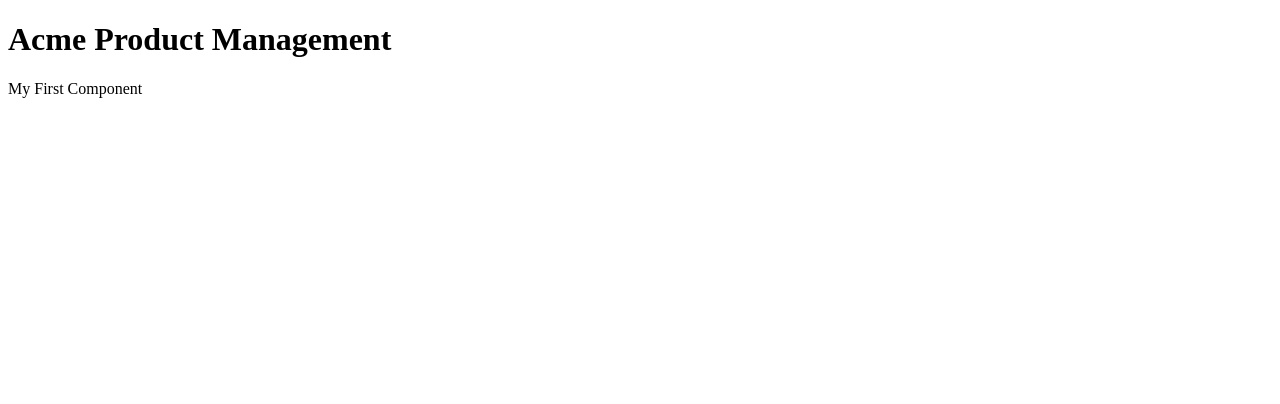
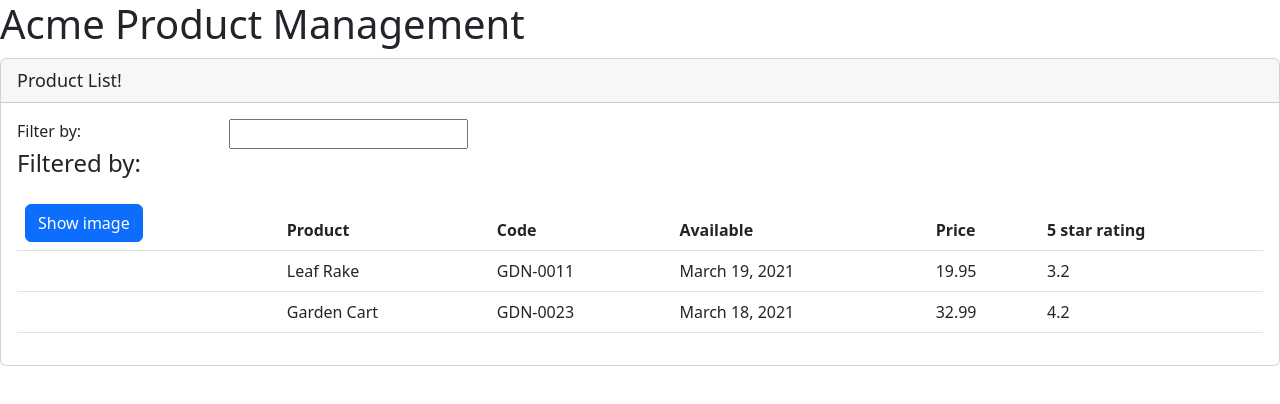
Before and after one commit to Runekid/angular_course, an Angular app in the folder APM-Start/: page / in a window 1280 px wide. Shown: the top 404 px of the page. Built offline with nearby package versions, Linux system fonts and the light colour scheme.

Commit message:
chapter 5 templates, interpolation and directives - done

```diff
--- a/APM-Start/package.json
+++ b/APM-Start/package.json
@@ -18,6 +18,8 @@
     "@angular/platform-browser": "^14.0.0",
     "@angular/platform-browser-dynamic": "^14.0.0",
     "@angular/router": "^14.0.0",
+    "bootstrap": "^5.2.3",
+    "font-awesome": "^4.7.0",
     "rxjs": "~7.5.0",
     "tslib": "^2.3.0",
     "zone.js": "~0.11.4"
--- a/APM-Start/src/app/app.component.ts
+++ b/APM-Start/src/app/app.component.ts
@@ -5,7 +5,7 @@
   template: `
   <div>
     <h1>{{pageTitle}}</h1>
-    <div>My First Component</div>
+    <pm-products></pm-products>
   </div>
   `,
 })
--- a/APM-Start/src/app/app.module.ts
+++ b/APM-Start/src/app/app.module.ts
@@ -2,10 +2,12 @@
 import { BrowserModule } from '@angular/platform-browser';
 
 import { AppComponent } from './app.component';
+import { ProductListComponent } from './products/product-list.component';
 
 @NgModule({
   declarations: [
-    AppComponent
+    AppComponent,
+    ProductListComponent
   ],
   imports: [
     BrowserModule
--- /dev/null
+++ b/APM-Start/src/app/products/product-list.component.html
@@ -0,0 +1,43 @@
+<div class="card">
+    <div class="card-header">
+        {{pageTitle}}
+    </div>
+    <div class="card-body">
+        <div class="row">
+            <div class="col-md-2">Filter by:</div>
+            <div class="col-md-4">
+                <input type="text" />
+            </div>
+        </div>
+        <div class="row">
+            <div class="col-md-6">
+                <h4>Filtered by:</h4>
+            </div>
+        </div>
+        <div class="table-responsive">
+            <table class="table" *ngIf="products.length">
+                <thead>
+                    <tr>
+                        <th>
+                            <button class="btn btn-primary">Show image</button>
+                        </th>
+                        <th>Product</th>
+                        <th>Code</th>
+                        <th>Available</th>
+                        <th>Price</th>
+                        <th>5 star rating</th>
+                </thead>
+                <tbody>
+                    <tr *ngFor='let product of products'>
+                        <td></td>
+                        <td>{{product.productName}}</td>
+                        <td>{{product.productCode}}</td>
+                        <td>{{product.releaseDate}}</td>
+                        <td>{{product.price}}</td>
+                        <td>{{product.starRating}}</td>
+                    </tr>
+                </tbody>
+            </table>
+        </div>
+    </div>
+</div>
--- /dev/null
+++ b/APM-Start/src/app/products/product-list.component.ts
@@ -0,0 +1,31 @@
+import { Component } from "@angular/core";
+
+@Component({
+    selector: 'pm-products',
+    templateUrl: './product-list.component.html'
+})
+export class ProductListComponent {
+    pageTitle: string = 'Product List!';
+    products: any[] = [
+        {
+            "productId": 1,
+            "productName": "Leaf Rake",
+            "productCode": "GDN-0011",
+            "releaseDate": "March 19, 2021",
+            "description": "Leaf rake with 48-inch wooden handle.",
+            "price": 19.95,
+            "starRating": 3.2,
+            "imageUrl": "assets/images/leaf_rake.png"
+          },
+          {
+            "productId": 2,
+            "productName": "Garden Cart",
+            "productCode": "GDN-0023",
+            "releaseDate": "March 18, 2021",
+            "description": "15 gallon capacity rolling garden cart",
+            "price": 32.99,
+            "starRating": 4.2,
+            "imageUrl": "assets/images/garden_cart.png"
+          }
+    ]
+}
--- a/APM-Start/src/styles.css
+++ b/APM-Start/src/styles.css
@@ -1,19 +1,23 @@
 /* You can add global styles to this file, and also import other style files */
+
+@import "~bootstrap/dist/css/bootstrap.min.css";
+@import "~font-awesome/css/font-awesome.min.css";
 div.card-header {
- font-size: large;
+    font-size: large;
 }
 
 div.card {
-  margin-top: 10px
+    margin-top: 10px
 }
 
 .table {
-  margin-top: 10px
+    margin-top: 10px
 }
 
 a {
-  text-decoration: none;
+    text-decoration: none;
 }
+
 a:hover {
-  text-decoration: underline;
+    text-decoration: underline;
 }
```
Also changed, not shown: 1 other file (tests, documents, lock files or other folders).
